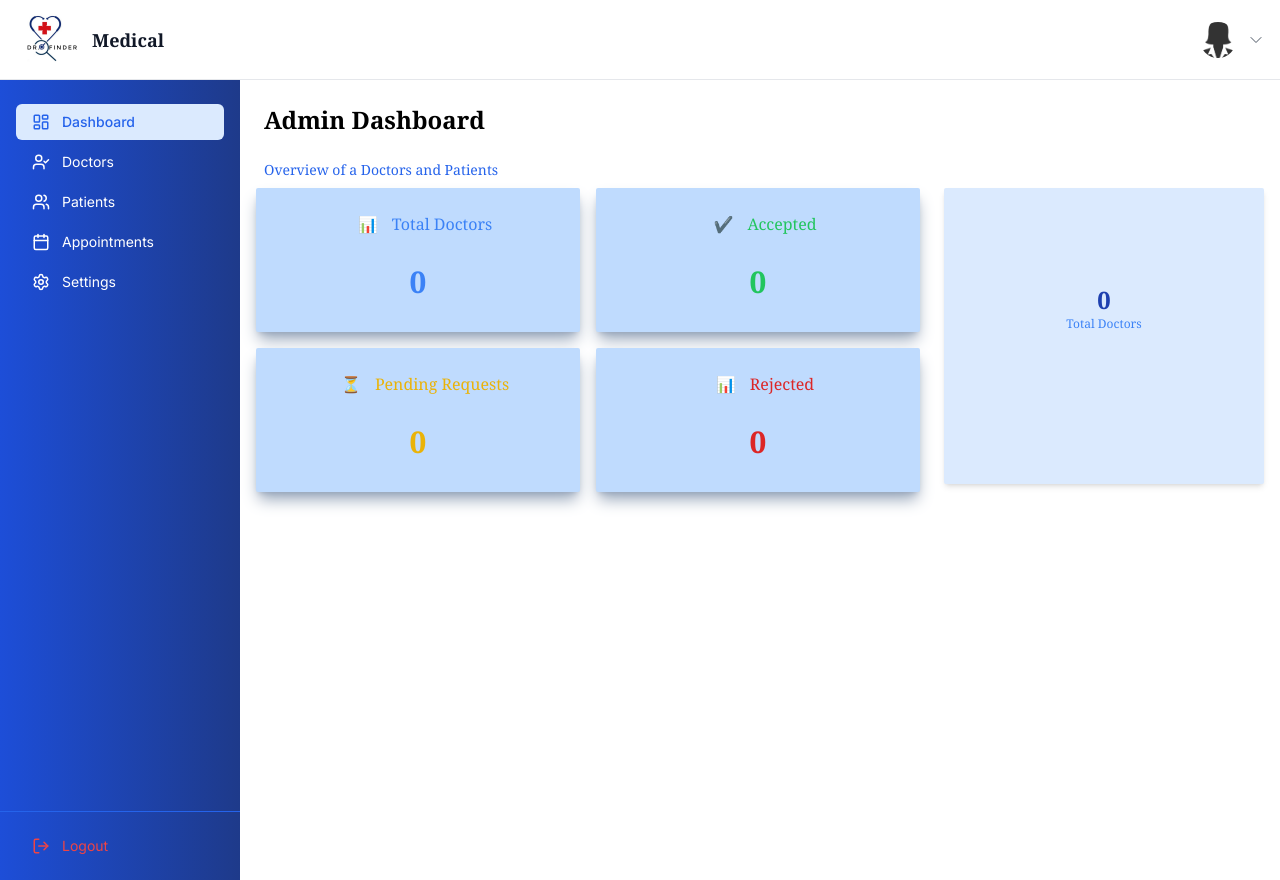
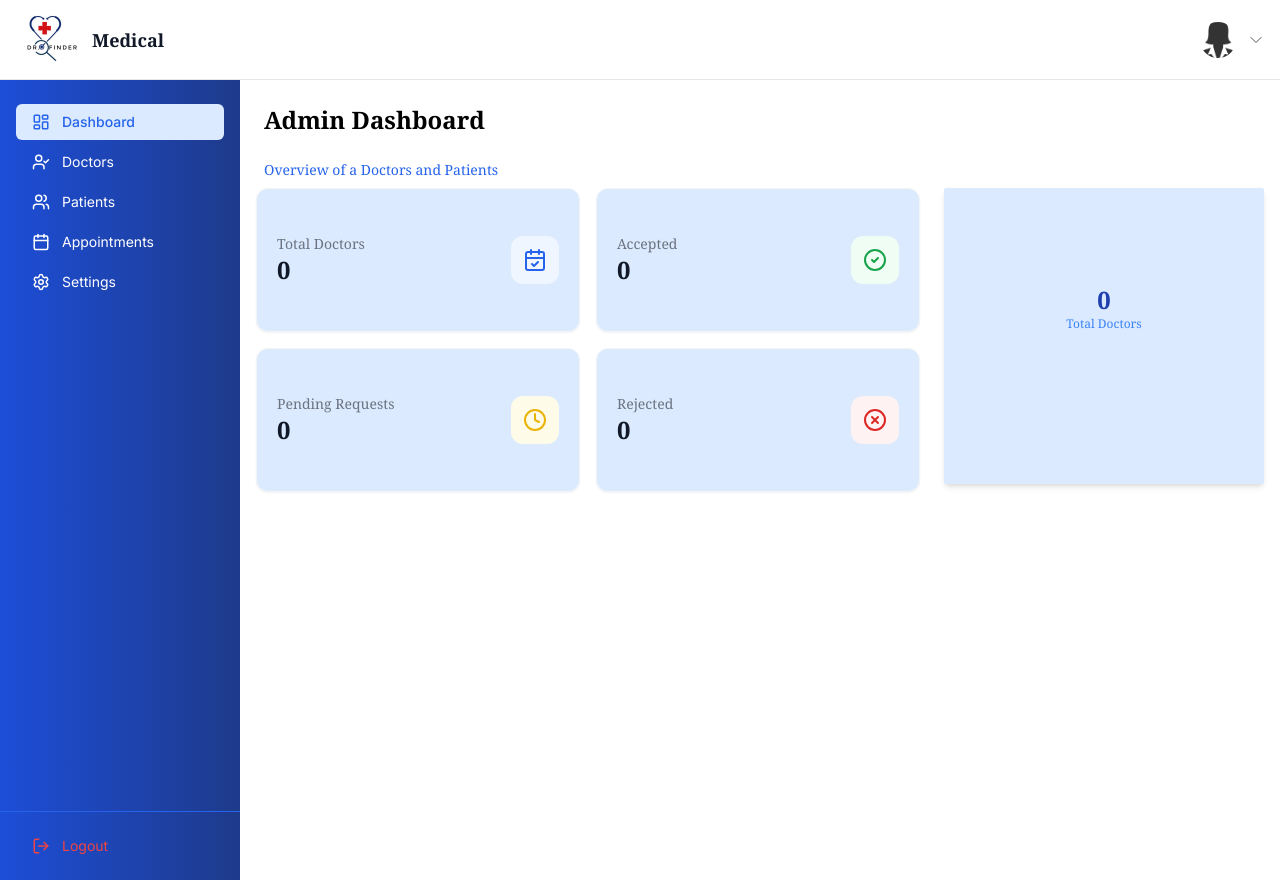
Before and after one commit to shawal106khan/DoctorRecommendationApp, a React (Vite) app: page /admin/dashboard in a window 1280 px wide. Built offline with nearby package versions, Linux system fonts and the light colour scheme.

Commit message:
Admin dasboard

```diff
--- a/src/pages/admin/components/StatsCard.jsx
+++ b/src/pages/admin/components/StatsCard.jsx
@@ -1,22 +1,23 @@
-import { ICONS } from "../../../utils/statusColors";
+import { STAT_CONFIG } from "../../../utils/statusColors";
+
 const StatCard = ({ label, value }) => {
+  const config = STAT_CONFIG[label];
+  const Icon = config?.icon;
+
   return (
-    <div className="bg-blue-200 rounded-sm  shadow-lg shadow-slate-400 px-4 py-6 text-center ">
-      <div className="flex justify-center">
-        <div className={`w-12 h-12 `}>{ICONS[label] || "📊"}</div>
-        <div>
-          <p
-            className={`text-base  text-black ${label === "Pending Requests" ? "text-yellow-500" : label === "Accepted" ? "text-green-500" : label === "Completed" ? "text-green-800" : label === "Rejected" ? "text-red-600" : "text-blue-500 "}`}
-          >
-            {label}
-          </p>
+    <div className="bg-blue-100 rounded-xl shadow-sm border border-gray-100 px-5 py-6 flex items-center justify-between hover:shadow-md transition">
+      {/* LEFT */}
+      <div>
+        <p className="text-sm text-gray-500">{label}</p>
+        <p className="text-2xl font-semibold text-gray-900">{value}</p>
+      </div>
+
+      {/* RIGHT ICON */}
+      {Icon && (
+        <div className={`p-3 rounded-xl ${config.bgColor} transition`}>
+          <Icon className={`w-6 h-6 ${config.iconColor}`} />
         </div>
-      </div>
-      <p
-        className={`text-3xl font-semibold text-black mt-1 ${label === "Pending Requests" ? "text-yellow-500" : label === "Accepted" ? "text-green-500" : label === "Completed" ? "text-green-800 " : label === "Rejected" ? "text-red-600" : "text-blue-500"}`}
-      >
-        {value}
-      </p>
+      )}
     </div>
   );
 };
--- a/src/pages/doctor/pages/Dashboard/DoctorHome.jsx
+++ b/src/pages/doctor/pages/Dashboard/DoctorHome.jsx
@@ -4,6 +4,15 @@ import StatCard from "./components/StatCard";
 import AppointmentCard from "./components/AppointmentCard";
 import { getAppointmentsByDoctor } from "../../../../store/appointmentStore";
 import AppointmentCircle from "./components/AppointmentCircle";
+import { Stethoscope } from "lucide-react";
+
+const getGreeting = () => {
+  const hour = new Date().getHours();
+
+  if (hour < 12) return "Good Morning";
+  if (hour < 17) return "Good Afternoon";
+  return "Good Evening";
+};
 
 const DoctorHome = () => {
   const { user } = useAuth();
@@ -32,32 +41,36 @@ const DoctorHome = () => {
   ];
 
   return (
-    <div className="p-6 space-y-8 font-serif">
+    <div className="p-8 space-y-10 font-serif bg-slate-100 min-h-screen">
       {/* HEADER */}
-      <div>
-        <h1 className="text-2xl font-semibold text-blue-900 font-mono">
-          Welcome back Dr. {user?.name}
-        </h1>
-        <p className="text-sm text-gray-500">
-          Here’s an overview of your activity today
-        </p>
+      <div className="bg-gradient-to-r from-blue-600 to-indigo-400 rounded-sm p-8 text-white shadow shadow-blue-600 flex items-center justify-between">
+        {/* LEFT */}
+        <div>
+          <h1 className="text-2xl font-semibold flex items-center gap-2">
+            {getGreeting()}, Dr. {user?.name}
+            <Stethoscope size={30} className="text-white" />
+          </h1>
+          <p className="text-sm text-blue-100 mt-1">
+            Here’s an overview of your activity today
+          </p>
+        </div>
       </div>
 
       {/* STATS */}
-      <div className="grid md:grid-cols-2 lg:grid-cols-1 gap-6">
-        <div className="grid md:grid-cols-2 lg:grid-cols-4 gap-4">
+      <div className="grid grid-cols-1 xl:grid-cols-3 gap-6">
+        <div className="grid grid-cols-2 lg:grid-cols-2 gap-6 xl:col-span-2">
           {stats.map((stat) => (
             <StatCard key={stat.label} {...stat} />
           ))}
         </div>
-        <div>
+        <div className="bg-white border border-gray-100 rounded-xl p-4 flex justify-between items-center hover:shadow-sm transition">
           <AppointmentCircle data={stats} total={totalAppointments} />
         </div>
       </div>
 
       {/* APPOINTMENTS */}
-      <div className="bg-white   ">
-        <h2 className="text-xl font-semibold text-blue-700 mb-4">
+      <div className="bg-white rounded-2xl shadow-sm p-6">
+        <h2 className="text-lg font-semibold text-gray-800 mb-4">
           Today’s Appointments
         </h2>
 
--- a/src/pages/doctor/pages/Dashboard/components/AppointmentCard.jsx
+++ b/src/pages/doctor/pages/Dashboard/components/AppointmentCard.jsx
@@ -25,7 +25,9 @@ const AppointmentCard = ({ appointment, onStatusChange }) => {
   return (
     <div className="bg-blue-50 rounded-lg shadow p-4 flex justify-between items-center transition hover:shadow-md">
       <div>
-        <h4 className="font-medium text-blue-700">{appointment.patientName}</h4>
+        <p className="text-xs uppercase tracking-wide text-blue-800">
+          {appointment.patientName}
+        </p>
         <p className="text-sm text-gray-500">
           {appointment.date} · {formatTime(appointment.time)}
         </p>
--- a/src/pages/doctor/pages/Dashboard/components/AppointmentCircle.jsx
+++ b/src/pages/doctor/pages/Dashboard/components/AppointmentCircle.jsx
@@ -3,7 +3,7 @@ import { STATUS_COLORS } from "../../../../../utils/statusColors";
 
 const AppointmentCircle = ({ data, total }) => {
   return (
-    <div className="bg-blue-50 rounded-xl shadow  py-12 flex justify-center items-center ">
+    <div className="bg-white rounded-2xl shadow-sm p-8 flex justify-center items-center">
       <div className="w-40 h-40 relative">
         <ResponsiveContainer>
           <PieChart>
@@ -28,8 +28,8 @@ const AppointmentCircle = ({ data, total }) => {
 
         {/* Center text */}
         <div className="absolute inset-0 flex flex-col items-center justify-center">
-          <p className="text-xl font-semibold text-blue-600">{total}</p>
-          <p className="text-xs  text-blue-600">Appointments</p>
+          <p className="text-3xl font-bold text-gray-900">{total}</p>
+          <p className="text-xs text-gray-500 tracking-wide">Appointments</p>
         </div>
       </div>
     </div>
--- a/src/pages/doctor/pages/Dashboard/components/StatCard.jsx
+++ b/src/pages/doctor/pages/Dashboard/components/StatCard.jsx
@@ -1,22 +1,23 @@
-import { ICONS } from "../../../../../utils/statusColors";
+import { STAT_CONFIG } from "../../../../../utils/statusColors";
+
 const StatCard = ({ label, value }) => {
+  const config = STAT_CONFIG[label];
+  const Icon = config?.icon;
+
   return (
-    <div className="bg-gradient-to-r from-slate-200 to-blue-100 rounded-xl shadow px-4 py-6 text-center ">
-      <div className="flex justify-center">
-        <div className={`w-12 h-12 `}>{ICONS[label] || "📊"}</div>
-        <div>
-          <p
-            className={`text-base  text-black ${label === "Pending Requests" ? "text-yellow-500" : label === "Accepted" ? "text-green-500" : label === "Completed" ? "text-green-800" : "text-blue-500"}`}
-          >
-            {label}
-          </p>
+    <div className="bg-white rounded-xl shadow-sm border border-gray-100 px-5 py-6 flex items-center justify-between hover:shadow-md transition">
+      {/* LEFT */}
+      <div>
+        <p className="text-sm text-gray-500">{label}</p>
+        <p className="text-2xl font-semibold text-gray-900">{value}</p>
+      </div>
+
+      {/* RIGHT ICON */}
+      {Icon && (
+        <div className={`p-3 rounded-xl ${config.bgColor} transition`}>
+          <Icon className={`w-6 h-6 ${config.iconColor}`} />
         </div>
-      </div>
-      <p
-        className={`text-3xl font-semibold text-black mt-1 ${label === "Pending Requests" ? "text-yellow-500" : label === "Accepted" ? "text-green-500" : label === "Completed" ? "text-green-800" : "text-blue-500"}`}
-      >
-        {value}
-      </p>
+      )}
     </div>
   );
 };
--- a/src/utils/statusColors.js
+++ b/src/utils/statusColors.js
@@ -1,8 +1,42 @@
-export const ICONS = {
-  "Total Appointments": "📅",
-  "Pending Requests": "⏳",
-  Accepted: "✔️",
-  Completed: "✅",
+import {
+  CalendarCheck,
+  Clock,
+  CheckCircle2,
+  ClipboardCheck,
+  XCircle,
+} from "lucide-react";
+
+export const STAT_CONFIG = {
+  "Total Appointments": {
+    icon: CalendarCheck,
+    iconColor: "text-blue-600",
+    bgColor: "bg-blue-50",
+  },
+  "Total Doctors": {
+    icon: CalendarCheck,
+    iconColor: "text-blue-600",
+    bgColor: "bg-blue-50",
+  },
+  "Pending Requests": {
+    icon: Clock,
+    iconColor: "text-yellow-500",
+    bgColor: "bg-yellow-50",
+  },
+  Accepted: {
+    icon: CheckCircle2,
+    iconColor: "text-green-600",
+    bgColor: "bg-green-50",
+  },
+  Rejected: {
+    icon: XCircle,
+    iconColor: "text-red-600",
+    bgColor: "bg-red-50",
+  },
+  Completed: {
+    icon: ClipboardCheck,
+    iconColor: "text-green-700",
+    bgColor: "bg-green-100",
+  },
 };
 export const STATUS_COLORS = {
   pending: "#f59e0b", // yellow
```
